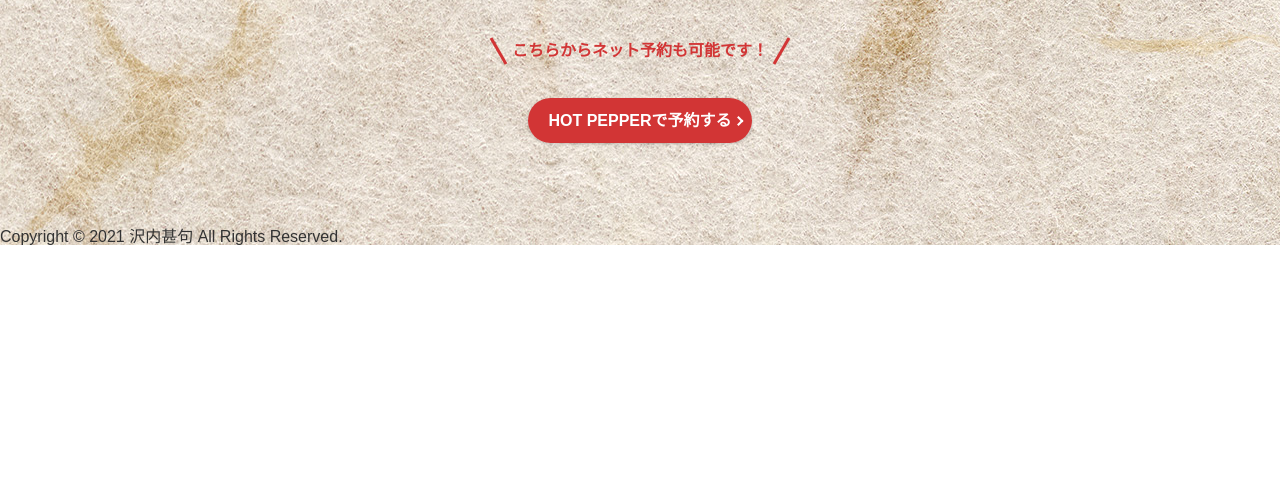
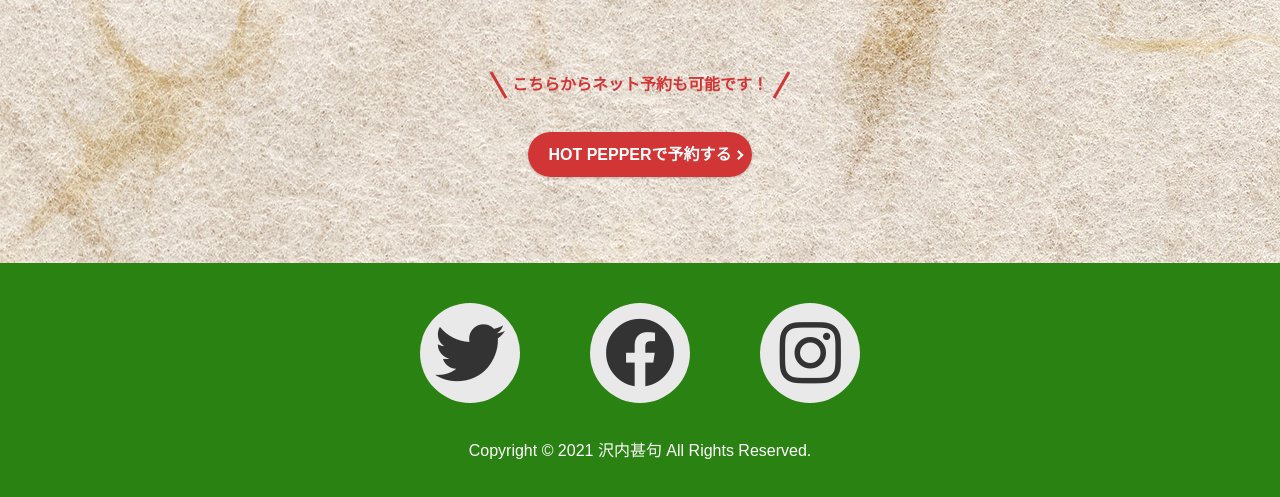
Before and after one commit to senuLab/momodori, a website: page index.html in a window 1280 px wide. Shown: the part 4489-4986 px from the top of the page. Before the commit the page ends 4734 px from the top, so only its background shows below. Drawn offline with nearby package versions, Linux system fonts and the light colour scheme; files whose address does not match are found by name.

Commit message:
footerを作成

```diff
--- a/index.html
+++ b/index.html
@@ -31,14 +31,13 @@
         </section>
         <!-- top end -->
         <!-- header start -->
-        <header class="l-header">
+        <header class="l-header js-header">
             <div class="p-header">
                 <nav class="p-nav js-nav">
                     <ul class="p-nav__list">
                         <li class="p-nav__item">
                             <a
-                                href=""
-                                #a-commitment
+                                href="#a-commitment"
                                 class="p-nav__link c-link js-link"
                             >
                                 当店のこだわり
@@ -379,15 +378,24 @@
         <footer class="l-footer">
             <div class="p-footer">
                 <div class="p-footer__icons">
-                    <div class="p-footer__icon-wrap">
-                        <i class="p-footer-icon"></i>
-                    </div>
-                    <div class="p-footer__icon-wrap">
-                        <i class="p-footer-icon"></i>
-                    </div>
-                    <div class="p-footer__icon-wrap">
-                        <i class="p-footer-icon"></i>
-                    </div>
+                    <a
+                        href="https://twitter.com/momodori3"
+                        class="p-footer__icon-wrap"
+                    >
+                        <i class="p-footer__icon fab fa-twitter"></i>
+                    </a>
+                    <a
+                        href="https://www.facebook.com/momodorii/"
+                        class="p-footer__icon-wrap"
+                    >
+                        <i class="p-footer__icon fab fa-facebook"></i>
+                    </a>
+                    <a
+                        href="https://www.instagram.com/m.omodori/"
+                        class="p-footer__icon-wrap"
+                    >
+                        <i class="p-footer__icon fab fa-instagram"></i>
+                    </a>
                 </div>
                 <p class="p-footer__copyright">
                     Copyright © 2021 沢内甚句 All Rights Reserved.
--- a/js/custom.js
+++ b/js/custom.js
@@ -41,6 +41,9 @@ $(function(){
 
     $(".js-link, .js-to-top").on("click",function(){
         let nav = $(".p-nav.js-nav");
+        let header = $(".js-header").height();
+
+        console.log(header);
 
         if(nav.hasClass("p-nav--active")){
             nav.toggleClass("p-nav--active");
--- a/scss/foundation/_base.scss
+++ b/scss/foundation/_base.scss
@@ -1,7 +1,7 @@
 html {
     font-size: 62.5%;
     //background-image: url(./img/bg-image.jpg);
-    background-image: url(./../../img/bg-image.jpg);
+    background-image: url(./img/bg-image.jpg);
 }
 
 body {
--- a/scss/layout/_footer.scss
+++ b/scss/layout/_footer.scss
@@ -0,0 +1,4 @@
+.l-footer {
+    width: 100%;
+    background-color: $color-green;
+}
--- a/scss/object/project/_footer.scss
+++ b/scss/object/project/_footer.scss
@@ -0,0 +1,47 @@
+.p-footer {
+    padding: 4rem 3.8rem;
+
+    &__icons {
+        display: flex;
+        margin: 0 auto 4rem;
+        width: fit-content;
+    }
+
+    &__icon-wrap {
+        position: relative;
+        width: 6rem;
+        height: 6rem;
+        background-color: #e9e9e9;
+        border-radius: 50%;
+
+        @include mq("pc") {
+            width: 10rem;
+            height: 10rem;
+        }
+
+        &:not(:last-child) {
+            margin-right: 4rem;
+
+            @include mq("pc") {
+                margin-right: 7rem;
+            }
+        }
+    }
+
+    &__icon {
+        position: absolute;
+        top: 50%;
+        left: 50%;
+        transform: translate(-50%, -50%);
+        font-size: 4rem;
+
+        @include mq("pc") {
+            font-size: 7rem;
+        }
+    }
+
+    &__copyright {
+        color: white;
+        text-align: center;
+    }
+}
--- a/scss/object/project/_menu.scss
+++ b/scss/object/project/_menu.scss
@@ -110,7 +110,9 @@
         margin-bottom: 5rem;
 
         @include mq("pc") {
-            max-width: 30rem;
+            //max-width: 30rem;
+            //width: calc(33% - 12rem);
+            width: 33%;
 
             &:not(:last-child) {
                 margin-right: 6rem;
```
Also changed, not shown: css/style.css.
